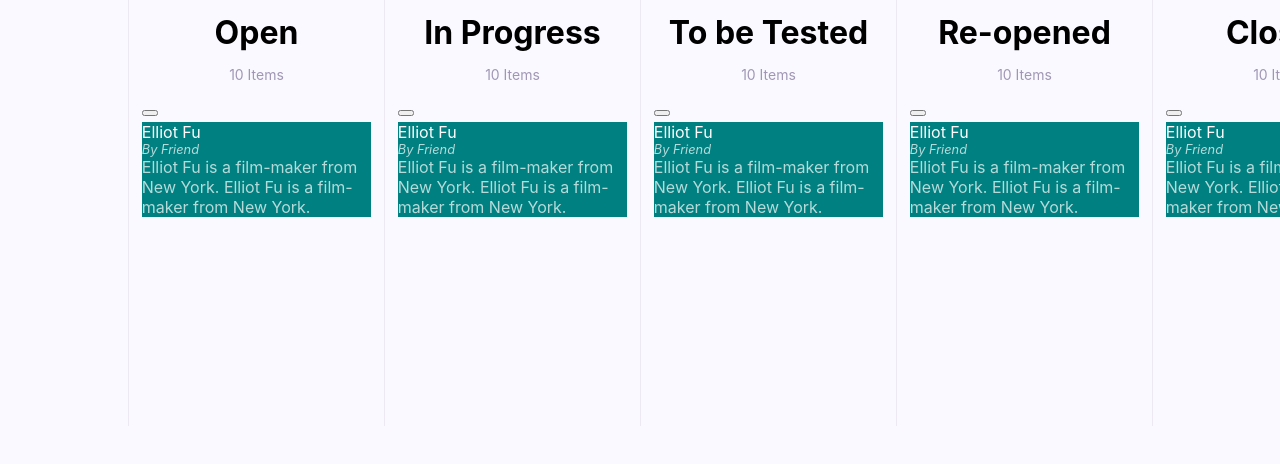
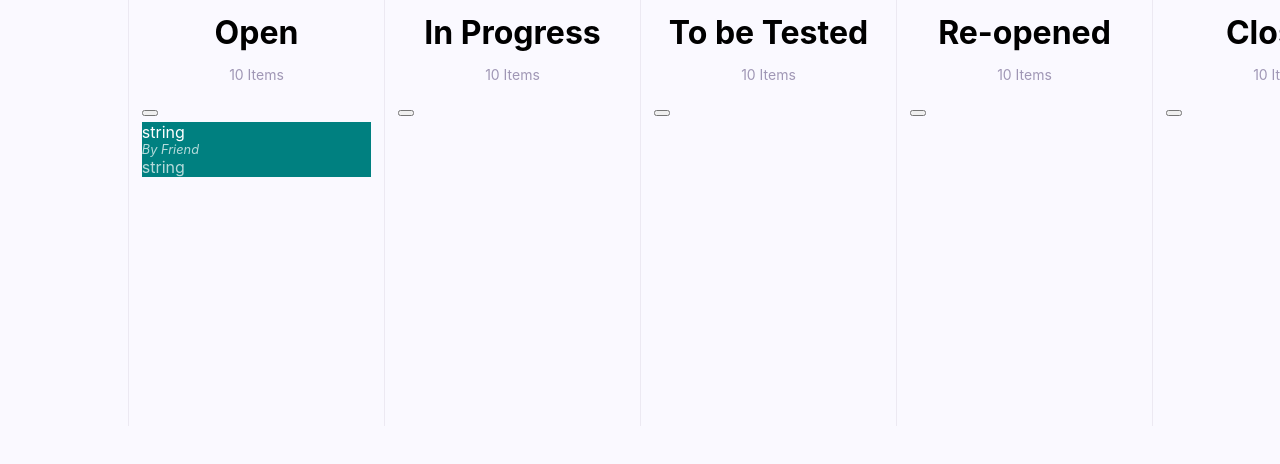
Before and after one commit to ashishdev007/Bug-control, a React (Create React App) app in the folder client/: page / in a window 1280 px wide. Shown: the top 464 px of the page. Built offline with nearby package versions, Linux system fonts and the light colour scheme; the HTML template or start-up script is replaced by a standard one.

Commit message:
Add Bug feature completed

```diff
--- a/client/src/actions/bugActions.tsx
+++ b/client/src/actions/bugActions.tsx
@@ -1,5 +1,4 @@
 import { ActionTypes, BaseAction } from './types';
-import { findAllByTitle } from '@testing-library/react';
 
 export interface OpenBugFormReturnType extends BaseAction {
   type: ActionTypes.OPEN_BUG_FORM;
--- a/client/src/components/AddBug.tsx
+++ b/client/src/components/AddBug.tsx
@@ -1,4 +1,4 @@
-import React, { Component, ReactElement, SyntheticEvent } from 'react';
+import React, { Component, ReactElement } from 'react';
 import { connect, ConnectedProps } from 'react-redux';
 
 import { OpenBugForm, AddBugToCategory } from '../actions/bugActions';
@@ -62,6 +62,8 @@ export class AddBug extends Component<propsType, formState> {
       title: this.state.title,
       description: this.state.description
     });
+    this.setState({ title: '', description: '' });
+
     this.props.OpenBugForm(false, '');
   };
 
--- a/client/src/components/BugCard.tsx
+++ b/client/src/components/BugCard.tsx
@@ -1,17 +1,15 @@
 import React, { Component } from 'react';
 import '../public/BugCard.css';
 
-export class BugCard extends Component {
+import { bug } from '../actions/types';
+export class BugCard extends Component<bug> {
   render() {
     return (
       <div className="ui card bugcard">
         <div className="content">
-          <div className="header">Elliot Fu</div>
+          <div className="header">{this.props.title}</div>
           <div className="meta">By Friend</div>
-          <div className="description">
-            Elliot Fu is a film-maker from New York. Elliot Fu is a film-maker
-            from New York.
-          </div>
+          <div className="description">{this.props.description}</div>
         </div>
       </div>
     );
--- a/client/src/components/stage/Stage.tsx
+++ b/client/src/components/stage/Stage.tsx
@@ -1,16 +1,42 @@
 import React, { Component } from 'react';
 import { connect, ConnectedProps } from 'react-redux';
 import { OpenBugForm } from '../../actions/bugActions';
+import { bug } from '../../actions/types';
 
 import BugCard from '../BugCard';
 import '../../public/stage.css';
 
 export class Stage extends Component<PropsType> {
+  constructor(props: PropsType) {
+    super(props);
+    // this.state = {items}
+  }
+
+  componentDidUpdate(prevProps: PropsType) {
+    console.log(this.props);
+  }
+
   addButtonClick = () => {
     this.props.OpenBugForm(true, this.props.state);
   };
 
+  getBugCards = () => {
+    var i = 0;
+    return this.props.items.map((item: bug) => {
+      i++;
+      return (
+        <BugCard
+          key={i}
+          title={item.title}
+          description={item.description}
+          category={item.category}
+        />
+      );
+    });
+  };
+
   render() {
+    console.log(this.props);
     return (
       <div className="stage">
         <div className="stageHead">
@@ -20,21 +46,22 @@ export class Stage extends Component<PropsType> {
         <button className="fluid ui icon button" onClick={this.addButtonClick}>
           <i className="plus icon"></i>
         </button>
-        <BugCard />
+        {this.getBugCards()}
       </div>
     );
   }
 }
 
-const mapStatetoProps = (state: any) => {
-  return null;
+const mapStatetoProps = (state: any, ownProps: OtherPropsType) => {
+  var items = state.bugs.bugs[ownProps.state];
+  return { items };
 };
 
 const mapDispatchtoProps = {
   OpenBugForm: OpenBugForm
 };
 
-const connector = connect(null, mapDispatchtoProps);
+const connector = connect(mapStatetoProps, mapDispatchtoProps);
 
 type PropsFromRedux = ConnectedProps<typeof connector>;
 
--- a/client/src/index.tsx
+++ b/client/src/index.tsx
@@ -3,7 +3,7 @@ import ReactDOM from 'react-dom';
 import './index.css';
 
 import { Provider } from 'react-redux';
-import { createStore, applyMiddleware, compose } from 'redux';
+import { createStore, applyMiddleware } from 'redux';
 import { composeWithDevTools } from 'redux-devtools-extension';
 import thunk from 'redux-thunk';
 import reducers from './reducers/index';
--- a/client/src/reducers/bugReducer.tsx
+++ b/client/src/reducers/bugReducer.tsx
@@ -1,16 +1,8 @@
-import { ActionTypes, BaseAction } from '../actions/types';
+import { ActionTypes, bug } from '../actions/types';
 import {
   OpenBugFormReturnType,
   AddBugToCategoryReturnType
 } from '../actions/bugActions';
-
-interface bug {
-  user?: string;
-  id?: number;
-  category: string;
-  title: string;
-  description: string;
-}
 
 interface stateType {
   bugs: {
@@ -29,7 +21,13 @@ interface stateType {
 //   "CLOSED": Array<bug>;
 const INITIAL_STATE: stateType = {
   bugs: {
-    OPEN: [],
+    OPEN: [
+      {
+        category: 'OPEN',
+        title: 'string',
+        description: 'string'
+      }
+    ],
     IN_PROGRESS: [],
     TEST_PENDING: [],
     RE_OPENED: [],
@@ -50,9 +48,21 @@ const bugReducer = (
       return { ...state, addbug: action.payload };
 
     case ActionTypes.ADD_BUG_TO_CATEGORY:
-      var newBugs = state.bugs;
-      newBugs[action.payload.category].push(action.payload);
-      return { ...state, bugs: newBugs };
+      var bugs: {
+        [key: string]: Array<bug>;
+      } = {};
+      bugs[action.payload.category] = state.bugs[
+        action.payload.category
+      ].slice();
+      bugs[action.payload.category].push(action.payload);
+
+      return {
+        ...state,
+        bugs: {
+          ...state.bugs,
+          ...bugs
+        }
+      };
 
     default:
       return state;
```
Also changed, not shown: client/src/actions/types.tsx (+8 -0 lines).
